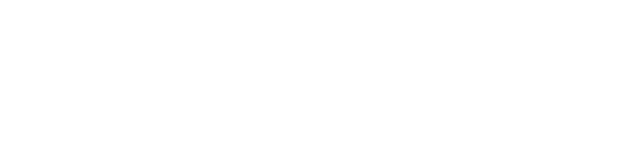
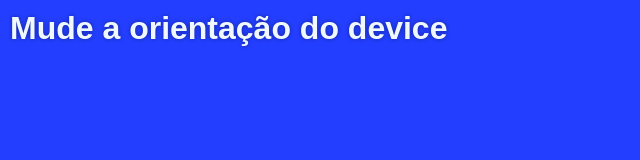
Before and after one commit to NycolasSantana/05-12-22, a plain HTML site: page index.html in a window 1280 px wide. Shown: the whole page, without its empty margins (0-640 px from the left). Drawn offline with Linux system fonts and the light colour scheme.

Commit message:
Imagens e Styles

```diff
--- a/index.html
+++ b/index.html
@@ -10,6 +10,6 @@
     <link rel="stylesheet" href="styles/paisagem.css" media="screen and (orientation: landscape)">
 </head>
 <body>
-
+    <h1>Mude a orientação do device</h1>
 </body>
 </html>
--- a/styles/default.css
+++ b/styles/default.css
@@ -1 +1,16 @@
 @charset "UTF-8";
+* {
+    margin: 0px;
+    padding: 0px;
+    font-family: Arial, Helvetica, sans-serif;
+}
+html, body {
+    width: 100vw;
+    height: 100vh;
+    background-color: #233EFF;
+}
+h1 {
+    color: aliceblue;
+    text-shadow: 0px 0px 4px rgba(0, 0, 0, 0.411);
+    padding: 10px;
+}
--- a/styles/paisagem.css
+++ b/styles/paisagem.css
@@ -1 +1,4 @@
 @charset "UTF-8";
+body {
+    background: url('');
+}
--- a/styles/retrato.css
+++ b/styles/retrato.css
@@ -1 +1,4 @@
 @charset "UTF-8";
+body {
+
+}
```
Also changed, not shown: images/cev-landscape.jpg (added), images/cev-portrait.jpg (added).
